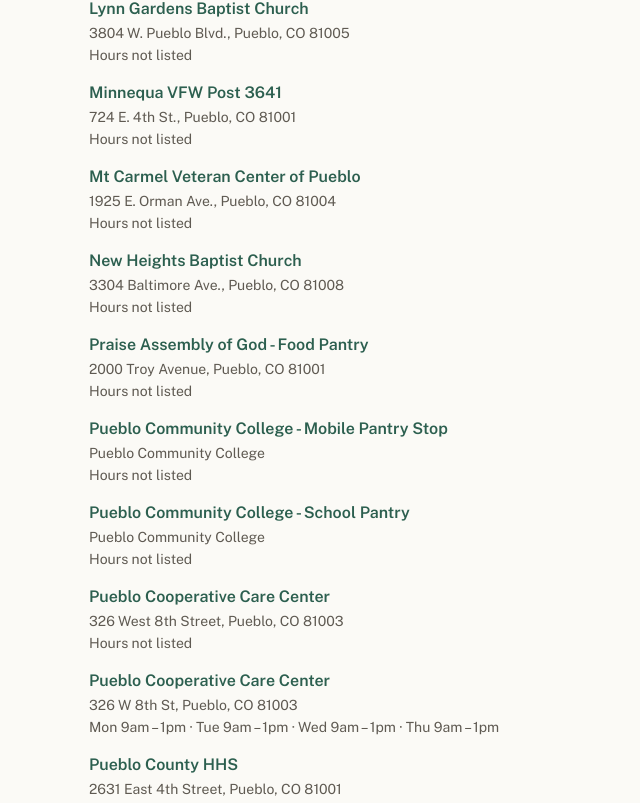
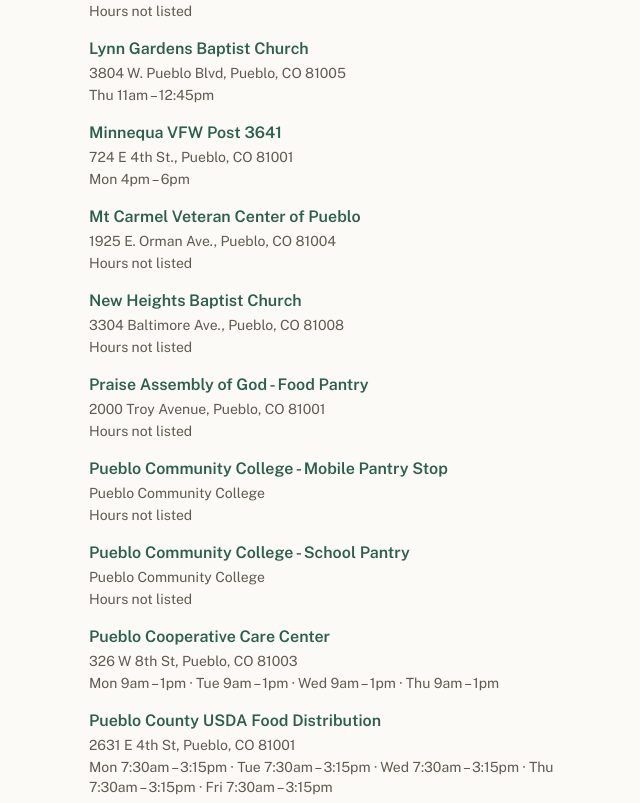
Before and after one commit to kr8vka0z/pueblo-food-map, a Next.js app: page /venues in a window 1280 px wide. Shown: the part 1551-2354 px from the top of the page, without its empty margins (311-951 px from the left). Built offline with nearby package versions, Linux system fonts and the light colour scheme.

Commit message:
Publish venues (108 venues) (#422)

```diff
--- a/src/data/published-venues.ts
+++ b/src/data/published-venues.ts
@@ -5,11 +5,11 @@
  * Source of truth is Cloudflare D1 (`pueblo-food-map-admin`.venues); this
  * file is the build-time snapshot the public map imports at request time
  * (docs/admin/cloudflare-native-admin-spec.md §3.3, §3.5 step 3).
- * Last published: 2026-09-15T17:41:07.252Z
+ * Last published: 2026-09-15T17:57:12.957Z
  */
 import type { Venue } from "@/types/venue";
 
-export const publishedAt = "2026-09-15T17:41:07.252Z";
+export const publishedAt = "2026-09-15T17:57:12.957Z";
 export const publishedVenues: Venue[] = [
   {
     "id": "garden-bethany-lutheran",
@@ -658,10 +658,10 @@
         "09:00-19:35"
       ]
     },
-    "phone": "+1-719-542-2411",
+    "phone": "+1 719 542 2411",
     "url": "https://www.naturalgrocers.com/store/pueblo",
     "source": "OpenStreetMap (way/439892311)",
-    "last_verified": "2026-05-20"
+    "last_verified": "2026-09-07"
   },
   {
     "id": "osm-way-439892313",
@@ -993,6 +993,26 @@
     "last_verified": "2026-05-20"
   },
   {
+    "id": "osm-way-549826775",
+    "name": "Loaf 'N Jug",
+    "category": "convenience",
+    "lat": 37.945588,
+    "lng": -104.834381,
+    "address": "Address not in OpenStreetMap",
+    "source": "OpenStreetMap (way/549826775)",
+    "last_verified": "2026-09-07"
+  },
+  {
+    "id": "osm-way-549826793",
+    "name": "Valley Market",
+    "category": "grocery",
+    "lat": 37.944544,
+    "lng": -104.837199,
+    "address": "Address not in OpenStreetMap",
+    "source": "OpenStreetMap (way/549826793)",
+    "last_verified": "2026-09-07"
+  },
+  {
     "id": "osm-way-591851971",
     "name": "Loaf 'N Jug",
     "category": "convenience",
@@ -1308,10 +1328,11 @@
     "lat": 38.237869,
     "lng": -104.612428,
     "address": "215 Canal St, Pueblo, CO 81004",
+    "phone": "(719) 528-1247",
     "url": "https://directory.plentiful.org/colorado/pueblo/bessemer-mobile-food-pantry-58874d63",
     "notes": "Bessemer Mobile Food Pantry. in Pueblo, CO.",
     "source": "directory.plentiful.org/colorado/pueblo",
-    "last_verified": "2026-05-14"
+    "last_verified": "2026-09-07"
   },
   {
     "id": "plentiful-bgcc-pueblo-pantry-plentiful-4069",
@@ -1356,10 +1377,27 @@
     "lat": 38.209461,
     "lng": -104.627381,
     "address": "100 Greenhorn Dr #100, Pueblo, CO 81004",
+    "hours_weekly": {
+      "fri": [
+        "8:00 AM - 4:30 PM"
+      ],
+      "mon": [
+        "8:00 AM - 4:30 PM"
+      ],
+      "thu": [
+        "8:00 AM - 4:30 PM"
+      ],
+      "tue": [
+        "8:00 AM - 4:30 PM"
+      ],
+      "wed": [
+        "8:00 AM - 4:30 PM"
+      ]
+    },
     "url": "https://directory.plentiful.org/colorado/pueblo/care-and-share-food-bank-for-southern-colorado-main-location-4a362e63",
     "notes": "Care and Share Food Bank for Southern Colorado - Main Location. in Pueblo, CO. Hours and directions available.",
     "source": "directory.plentiful.org/colorado/pueblo",
-    "last_verified": "2026-05-14"
+    "last_verified": "2026-09-07"
   },
   {
     "id": "plentiful-center-toward-self-reliance-1c29edf8",
@@ -1368,11 +1406,28 @@
     "lat": 38.274091,
     "lng": -104.6197,
     "address": "901 W. 8th St., Pueblo, CO 81003",
+    "hours_weekly": {
+      "fri": [
+        "8:00 AM - 4:30 PM"
+      ],
+      "mon": [
+        "8:00 AM - 4:30 PM"
+      ],
+      "thu": [
+        "8:00 AM - 4:30 PM"
+      ],
+      "tue": [
+        "8:00 AM - 4:30 PM"
+      ],
+      "wed": [
+        "8:00 AM - 4:30 PM"
+      ]
+    },
     "phone": "(719) 546-1271",
     "url": "https://directory.plentiful.org/colorado/pueblo/center-toward-self-reliance-1c29edf8",
     "notes": "Center Toward Self-Reliance. in Pueblo, CO. Phone: (719) 546-1271.",
     "source": "directory.plentiful.org/colorado/pueblo",
-    "last_verified": "2026-05-14"
+    "last_verified": "2026-09-07"
   },
   {
     "id": "plentiful-colorado-division-of-housing-food-distribution-center-5448eb74",
@@ -1479,27 +1534,39 @@
     "last_verified": "2026-05-14"
   },
   {
-    "id": "plentiful-lynn-gardens-baptist-church-d9ee705e",
+    "id": "plentiful-lynn-gardens-baptist-church-21831a26",
     "name": "Lynn Gardens Baptist Church",
     "category": "pantry",
     "lat": 38.223992,
     "lng": -104.656767,
-    "address": "3804 W. Pueblo Blvd., Pueblo, CO 81005",
-    "url": "https://directory.plentiful.org/colorado/pueblo/lynn-gardens-baptist-church-d9ee705e",
-    "source": "directory.plentiful.org/colorado/pueblo",
-    "last_verified": "2026-05-14"
-  },
-  {
-    "id": "plentiful-minnequa-vfw-post-3641-9faa99be",
+    "address": "3804 W. Pueblo Blvd, Pueblo, CO 81005",
+    "hours_weekly": {
+      "thu": [
+        "11:00 AM - 12:45 PM"
+      ]
+    },
+    "url": "https://directory.plentiful.org/colorado/pueblo/lynn-gardens-baptist-church-21831a26",
+    "notes": "Lynn Gardens Baptist Church. in Pueblo, CO. Hours and directions available. Open the 2nd Thursday, 4th Thursday of each month, 11:00 AM – 12:45 PM.",
+    "source": "directory.plentiful.org/colorado/pueblo",
+    "last_verified": "2026-09-07"
+  },
+  {
+    "id": "plentiful-minnequa-vfw-post-3641-f69cfb98",
     "name": "Minnequa VFW Post 3641",
     "category": "pantry",
-    "lat": 38.270809,
-    "lng": -104.597789,
-    "address": "724 E. 4th St., Pueblo, CO 81001",
+    "lat": 38.263995,
+    "lng": -104.614187,
+    "address": "724 E 4th St., Pueblo, CO 81001",
+    "hours_weekly": {
+      "mon": [
+        "4:00 PM - 6:00 PM"
+      ]
+    },
     "phone": "(719) 406-5247",
-    "url": "https://directory.plentiful.org/colorado/pueblo/minnequa-vfw-post-3641-9faa99be",
-    "source": "directory.plentiful.org/colorado/pueblo",
-    "last_verified": "2026-05-14"
+    "url": "https://directory.plentiful.org/colorado/pueblo/minnequa-vfw-post-3641-f69cfb98",
+    "notes": "Minnequa VFW Post 3641. in Pueblo, CO. Phone: (719) 406-5247. Hours and directions available.",
+    "source": "directory.plentiful.org/colorado/pueblo",
+    "last_verified": "2026-09-07"
   },
   {
     "id": "plentiful-mt-carmel-veteran-center-of-pueblo-76b970d4",
@@ -1563,18 +1630,6 @@
     "last_verified": "2026-05-14"
   },
   {
-    "id": "plentiful-pueblo-community-soup-kitchen-1bc98af5",
-    "name": "Pueblo Community Soup Kitchen",
-    "category": "meal_site",
-    "lat": 38.273296,
-    "lng": -104.612059,
-    "address": "422 W. 7th St., Pueblo, CO 81003",
-    "phone": "(719) 545-6540",
-    "url": "https://directory.plentiful.org/colorado/pueblo/pueblo-community-soup-kitchen-1bc98af5",
-    "source": "directory.plentiful.org/colorado/pueblo",
-    "last_verified": "2026-05-14"
-  },
-  {
     "id": "plentiful-pueblo-community-soup-kitchen-plentiful-3195",
     "name": "Pueblo Community Soup Kitchen",
     "category": "meal_site",
@@ -1614,18 +1669,6 @@
     "last_verified": "2026-05-14"
   },
   {
-    "id": "plentiful-pueblo-cooperative-care-center-97ec4eda",
-    "name": "Pueblo Cooperative Care Center",
-    "category": "pantry",
-    "lat": 38.274237,
-    "lng": -104.610622,
-    "address": "326 West 8th Street, Pueblo, CO 81003",
-    "url": "https://directory.plentiful.org/colorado/pueblo/pueblo-cooperative-care-center-97ec4eda",
-    "notes": "Pueblo Cooperative Care Center. in Pueblo, CO. Hours and directions available.",
-    "source": "directory.plentiful.org/colorado/pueblo",
-    "last_verified": "2026-05-14"
-  },
-  {
     "id": "plentiful-pueblo-cooperative-care-center-plentiful-3140",
     "name": "Pueblo Cooperative Care Center",
     "category": "pantry",
@@ -1649,19 +1692,6 @@
     "phone": "(719) 543-7484",
     "url": "https://directory.plentiful.org/colorado/pueblo/pueblo-cooperative-care-center-plentiful-3140",
     "notes": "Pueblo Cooperative Care Center. in Pueblo, CO. Phone: (719) 543-7484.",
-    "source": "directory.plentiful.org/colorado/pueblo",
-    "last_verified": "2026-05-14"
-  },
-  {
-    "id": "plentiful-pueblo-county-hhs-c01bc9c1",
-    "name": "Pueblo County HHS",
-    "category": "pantry",
-    "lat": 38.272001,
-    "lng": -104.563807,
-    "address": "2631 East 4th Street, Pueblo, CO 81001",
-    "phone": "(719) 583-6199",
-    "url": "https://directory.plentiful.org/colorado/pueblo/pueblo-county-hhs-c01bc9c1",
-    "notes": "Pueblo County HHS. in Pueblo, CO. Phone: (719) 583-6199.",
     "source": "directory.plentiful.org/colorado/pueblo",
     "last_verified": "2026-05-14"
   },
```
